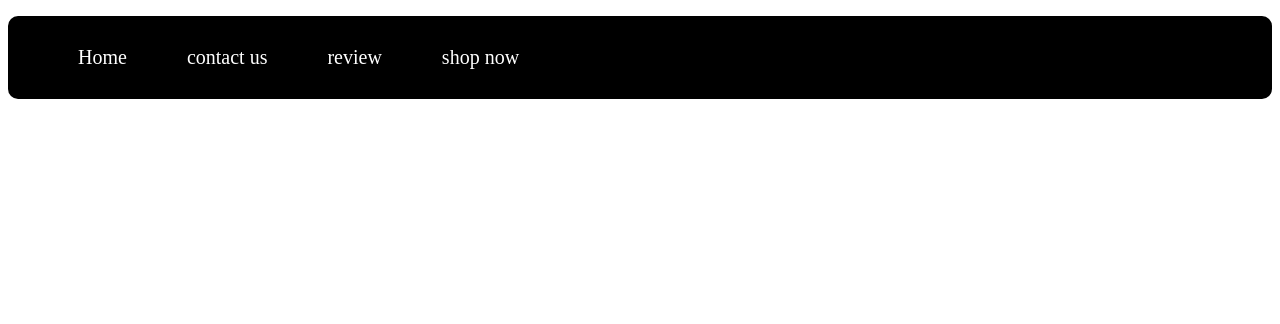
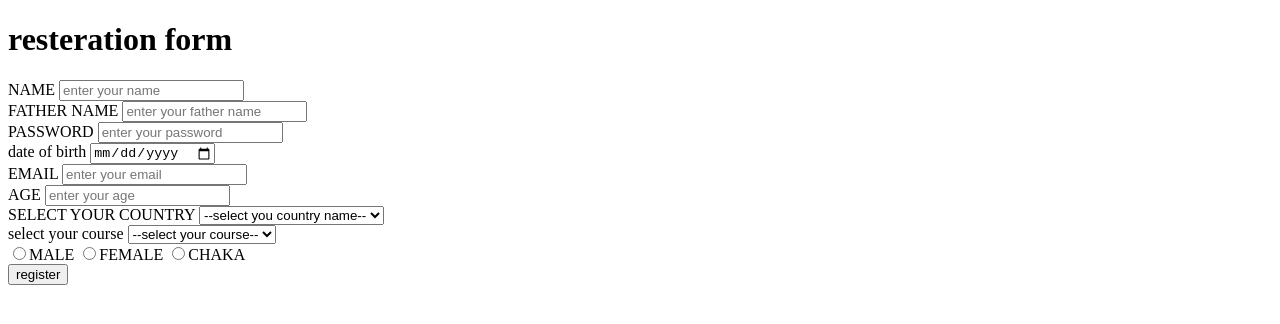
Before and after one commit to markrajput/markrajput, a plain HTML site: page index.html in a window 1280 px wide. Drawn offline with Linux system fonts and the light colour scheme.

Commit message:
Add files via upload
this is a my first file

```diff
--- a/index.html
+++ b/index.html
@@ -5,39 +5,50 @@
     <meta name="viewport" content="width=device-width, initial-scale=1.0">
     <title>Document</title>
     <style>
-        ul{
-            list-style: none;
-            background-color: black;
-            border-radius: 10px;
-            display: flex;
-            top: 10PX;
-            left: 10PX;
-
-
-
-        }
-        li{
-            display: inline-block;
-            font-size: 20PX;
-            text-align: center;
-            padding: 30PX;
-
-
-        }
-        a{
-            color: white;
-
-
-        }
 
     </style>
 </head>
 <body>
-    <ul>
-        <li><A>Home</A></li>
-        <li><A>contact us</A></li>
-        <li><A>review</A></li>
-        <li><A>shop now</A></li>
-    </ul>
+    <h1>resteration form</h1>
+    <form >
+        <label>NAME</label>
+        <input type="text" name="user" placeholder="enter your name "><br>
+        <label>FATHER NAME</label>
+        <input type="text" name="f.user" placeholder="enter your father name "><br>
+        <label>PASSWORD</label>
+        <input type="password" name="password" placeholder="enter your password "><br>
+        <label>date of birth</label>
+        <input type="date" name="date" placeholder="date of birth"><br>
+        <label>EMAIL</label>
+        <input type="email" name="email" placeholder="enter your email"><br>
+        <label>AGE </label>
+        <input type="number" name="age" placeholder="enter your age"><br>
+        <label>SELECT YOUR COUNTRY </label>
+        <select name="country">
+            <option value="" name="country">--select you country name--</option>
+            <option value="" name="country">pakistan</option>
+            <option value="" name="country">USA</option>
+            <option value="" name="country">UK</option>
+            <option value="" name="country">india</option>
+        </select><br>
+        <label for="">select your course </label>
+        <select name="course">
+            <option>--select your course--</option>
+
+            <option>SHORT COURSE</option>
+            <option>MEDIUM COURSE</option>
+            <option>LONG COURSE</option>
+        </select><br>
+        <input type="radio" name="gender" value="gender">MALE
+        <input type="radio" name="gender"  value="gender">FEMALE
+        <input type="radio" name="gender" value="gender">CHAKA  <br>
+        <button name="register">register</button>
+
+
+
+
+    </form>
+
+
 </body>
 </html>
```
